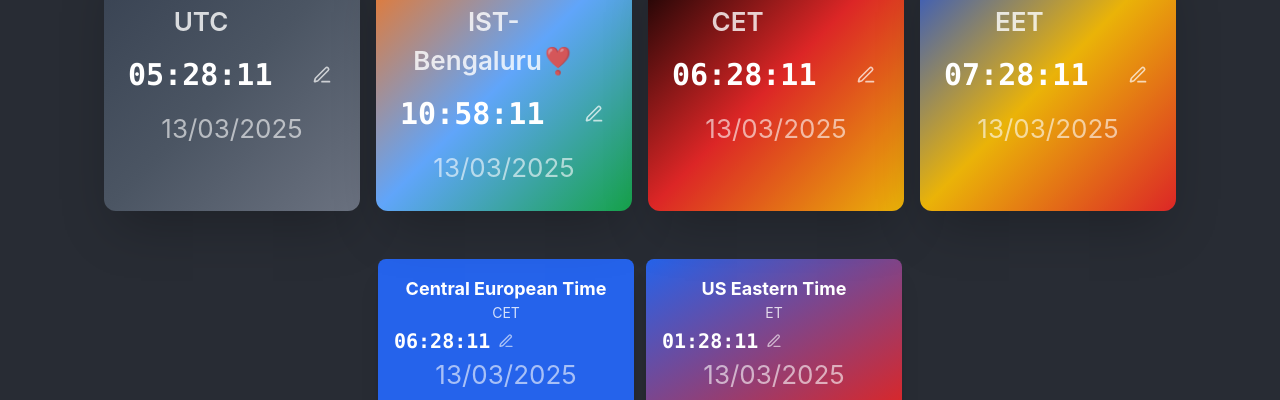
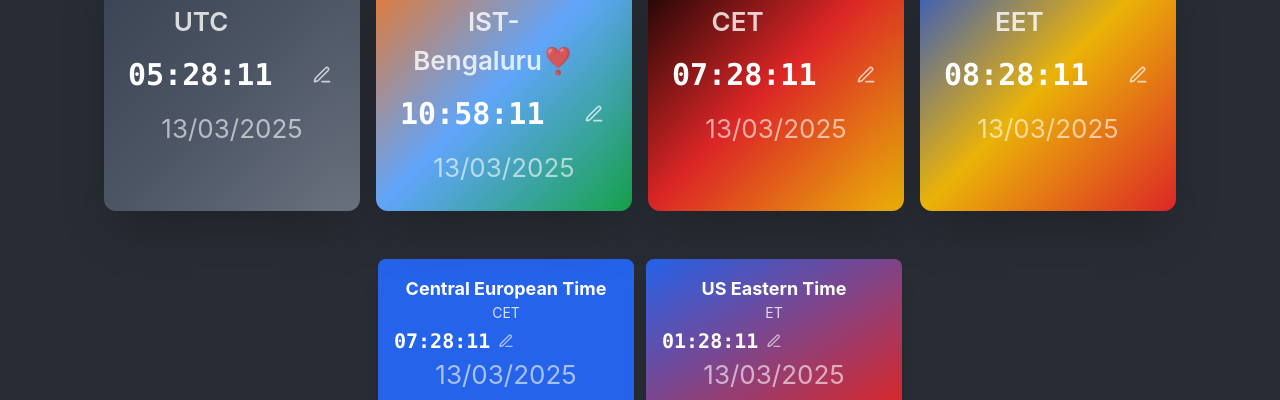
Before and after one commit to isaac-rnd/convenience-clock, a React (Create React App) app: page / in a window 1280 px wide. Shown: the part 278-678 px from the top of the page. Built offline with nearby package versions, Linux system fonts and the light colour scheme.

Commit message:
Updated for Daylight saving mode

```diff
--- a/src/WorldClockApp.js
+++ b/src/WorldClockApp.js
@@ -48,7 +48,7 @@ const WorldClockApp = () => {
       name: 'German Time',
       shortName: 'CET ',
       timezone: 'Europe/Berlin',
-      offset: isDST(currentTime, 'Europe/Berlin') ? 1 : 0,
+      offset: 2,
       major: true,
       bgColor: 'from-black via-red-600 to-yellow-500'
     },
@@ -57,7 +57,7 @@ const WorldClockApp = () => {
       name: 'Romanian Time',
       shortName: 'EET',
       timezone: 'Europe/Bucharest',
-      offset: isDST(currentTime, 'Europe/Bucharest') ? 2 : 1,
+      offset: 3,
       major: true,
       bgColor: 'from-blue-700 via-yellow-500 to-red-600'
     },
@@ -66,7 +66,7 @@ const WorldClockApp = () => {
       name: 'Central European Time',
       shortName: 'CET',
       timezone: 'Europe/Paris',
-      offset: isDST(currentTime, 'Europe/Paris') ? 1 : 0,
+      offset: 2,
       major: false,
       bgColor: 'from-blue-600 via-yellow to-blue-600'
     },
@@ -75,7 +75,7 @@ const WorldClockApp = () => {
       name: 'US Eastern Time',
       shortName:'ET',
       timezone: 'America/New_York',
-      offset: isDST(currentTime, 'America/New_York') ? -4 : -5,
+      offset: -4,
       major: false,
       bgColor: 'from-blue-600 via-white-200 to-red-600'
     }
```
